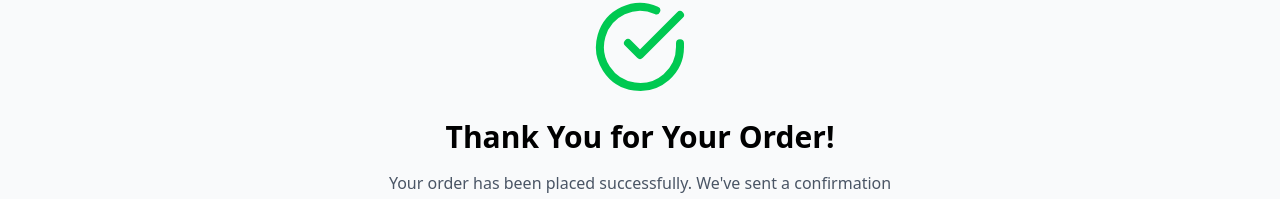
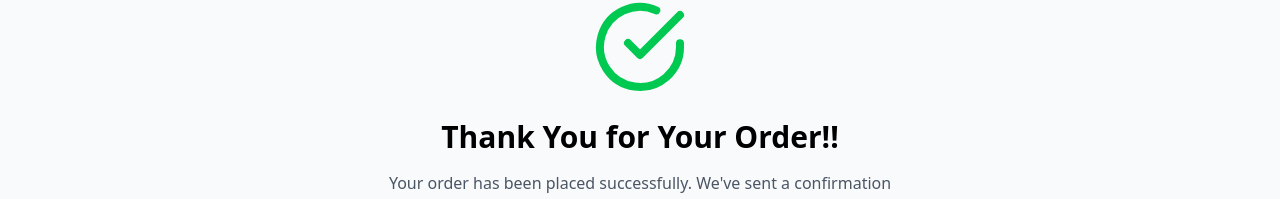
Before and after one commit to DevKhan786/ecommerce-firebase, a Next.js app: page /checkout/success in a window 1280 px wide. Shown: the part 145-344 px from the top of the page. Built offline with nearby package versions, Linux system fonts and the light colour scheme; no server answers.

Commit message:
checkout change

```diff
--- a/src/app/checkout/success/page.tsx
+++ b/src/app/checkout/success/page.tsx
@@ -1,7 +1,6 @@
 "use client";
 
-// app/checkout/success/page.tsx
-import React, { useEffect } from "react";
+import React, { useEffect, Suspense } from "react";
 import Link from "next/link";
 import { useSearchParams } from "next/navigation";
 import Container from "@/components/Container";
@@ -9,7 +8,7 @@ import Button from "@/components/ui/Button";
 import { FiCheckCircle } from "react-icons/fi";
 import { useCartStore } from "@/store/useCartStore";
 
-export default function CheckoutSuccessPage() {
+function CheckoutSuccessContent() {
   const searchParams = useSearchParams();
   const sessionId = searchParams.get("session_id");
   const { clearCart } = useCartStore();
@@ -26,7 +25,7 @@ export default function CheckoutSuccessPage() {
           <FiCheckCircle className="text-green-500 w-24 h-24" />
         </div>
 
-        <h1 className="text-3xl font-bold mb-4">Thank You for Your Order!</h1>
+        <h1 className="text-3xl font-bold mb-4">Thank You for Your Order!!</h1>
 
         <p className="text-gray-600 mb-8">
           Your order has been placed successfully. We&apos;ve sent a
@@ -53,3 +52,11 @@ export default function CheckoutSuccessPage() {
     </Container>
   );
 }
+
+export default function CheckoutSuccessPage() {
+  return (
+    <Suspense fallback={<div>Loading...</div>}>
+      <CheckoutSuccessContent />
+    </Suspense>
+  );
+}
--- a/src/app/product/[id]/page.tsx
+++ b/src/app/product/[id]/page.tsx
@@ -49,7 +49,7 @@ export default function ProductPage() {
 
   return (
     <Container className="py-12">
-      <div className="grid grid-cols-1 md:grid-cols-2 gap-8">
+      <div className="grid grid-cols-1 md:grid-cols-2 gap-10">
         <ProductImage images={product.images} name={product.name} />
         <ProductInfo product={product} />
       </div>
```
